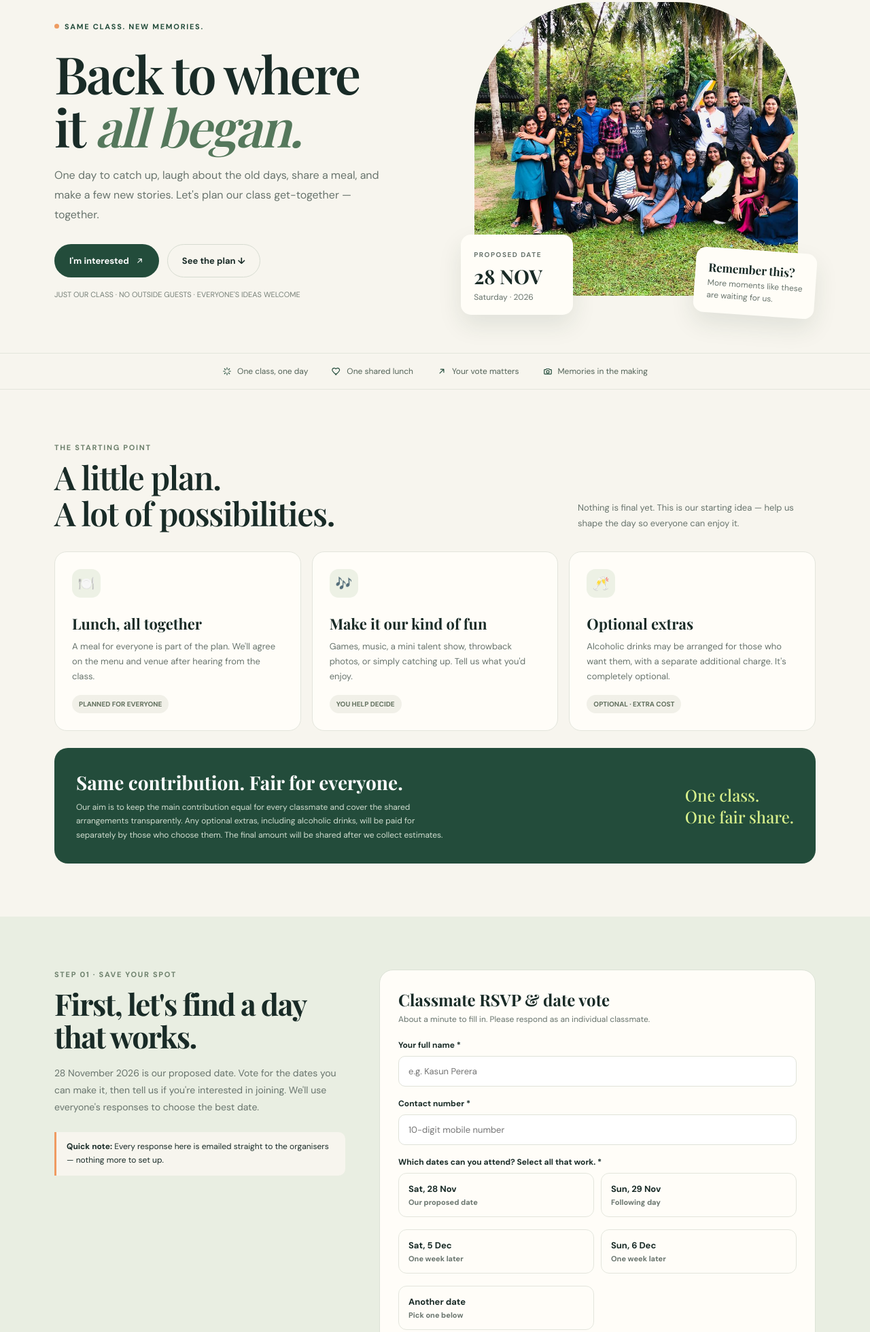
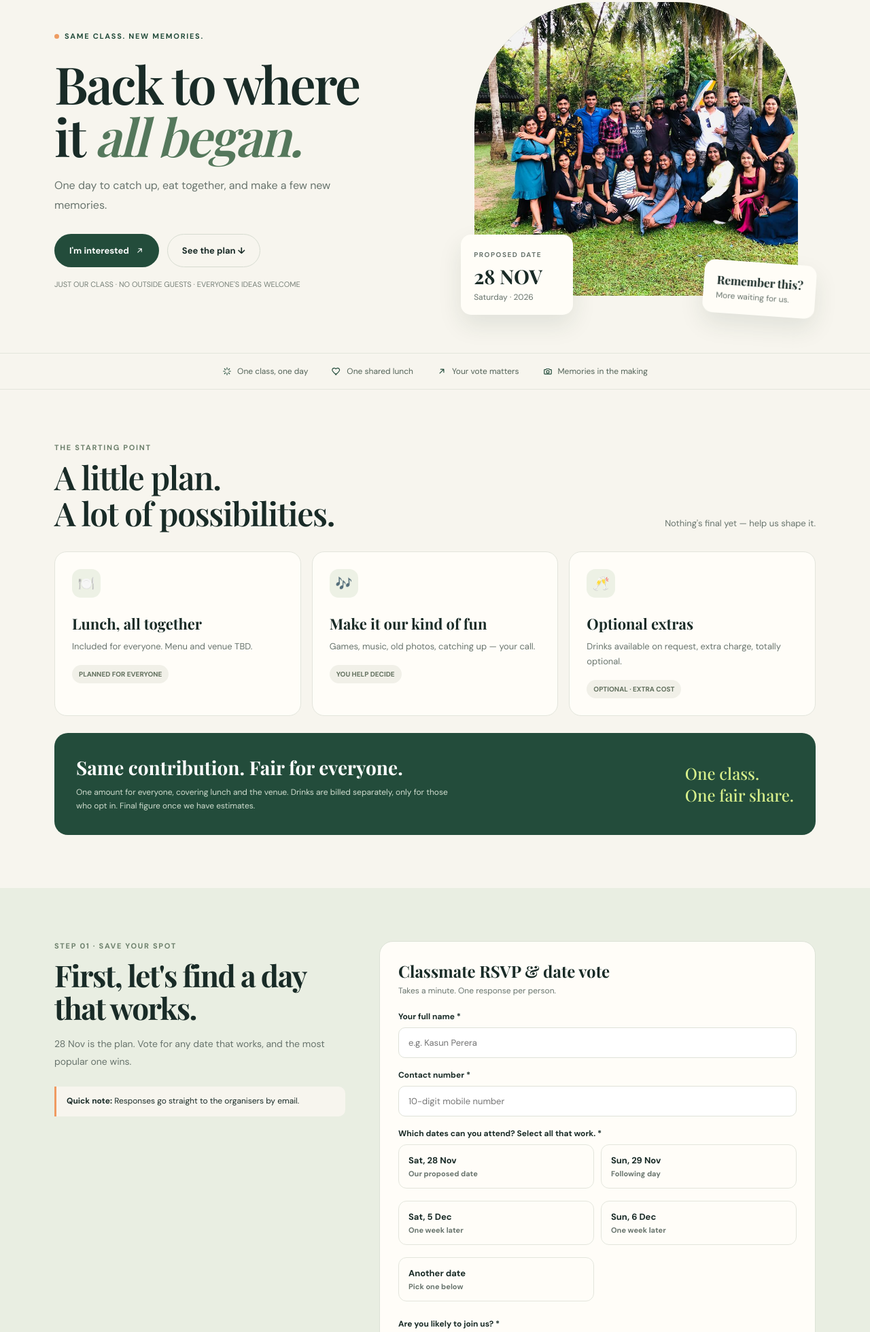
Before and after one commit to AthilaRavindu/class-party, a plain HTML site: page index.html in a window 1280 px wide. Shown: the part 137-2096 px from the top of the page at 68% size. Drawn offline with nearby package versions, Linux system fonts and the light colour scheme.

Commit message:
Cut filler copy across the site for a terser, less AI-generated feel
Co-Authored-By: Claude Sonnet 5 <noreply@anthropic.com>

```diff
--- a/index.html
+++ b/index.html
@@ -51,7 +51,7 @@ footer{padding:32px 0;border-top:1px solid var(--line)}.footer-row{display:flex;
     <div class="hero-copy">
       <div class="eyebrow"><span class="dot"></span> Same class. New memories.</div>
       <h1>Back to where<br>it <em>all began.</em></h1>
-      <p>One day to catch up, laugh about the old days, share a meal, and make a few new stories. Let's plan our class get-together — together.</p>
+      <p>One day to catch up, eat together, and make a few new memories.</p>
       <div class="actions"><a class="btn btn-primary" href="#vote">I'm interested <svg class="icon-arrow"><use href="#icon-arrow-up-right"/></svg></a><a class="btn btn-secondary" href="#plan">See the plan ↓</a></div>
       <div class="hero-note">JUST OUR CLASS · NO OUTSIDE GUESTS · EVERYONE'S IDEAS WELCOME</div>
     </div>
@@ -59,7 +59,7 @@ footer{padding:32px 0;border-top:1px solid var(--line)}.footer-row{display:flex;
       <div class="photo-main">
         <img src="images/hero-main.jpg" alt="Our class together at the 2024 get-together" loading="eager">
       </div>
-      <div class="float-card memory-card"><b>Remember this?</b><span>More moments like these<br>are waiting for us.</span></div>
+      <div class="float-card memory-card"><b>Remember this?</b><span>More waiting for us.</span></div>
       <div class="float-card date-card"><span>PROPOSED DATE</span><strong>28 NOV</strong><small>Saturday · 2026</small></div>
     </div>
   </header>
@@ -71,20 +71,20 @@ footer{padding:32px 0;border-top:1px solid var(--line)}.footer-row{display:flex;
   </div>
 
   <section id="plan" class="wrap">
-    <div class="section-head"><div><div class="kicker">The starting point</div><h2>A little plan.<br>A lot of possibilities.</h2></div><p>Nothing is final yet. This is our starting idea — help us shape the day so everyone can enjoy it.</p></div>
+    <div class="section-head"><div><div class="kicker">The starting point</div><h2>A little plan.<br>A lot of possibilities.</h2></div><p>Nothing's final yet — help us shape it.</p></div>
     <div class="cards">
-      <article class="card reveal"><div class="ico">🍽️</div><h3>Lunch, all together</h3><p>A meal for everyone is part of the plan. We'll agree on the menu and venue after hearing from the class.</p><span class="tag">PLANNED FOR EVERYONE</span></article>
-      <article class="card reveal"><div class="ico">🎶</div><h3>Make it our kind of fun</h3><p>Games, music, a mini talent show, throwback photos, or simply catching up. Tell us what you'd enjoy.</p><span class="tag">YOU HELP DECIDE</span></article>
-      <article class="card reveal"><div class="ico">🥂</div><h3>Optional extras</h3><p>Alcoholic drinks may be arranged for those who want them, with a separate additional charge. It's completely optional.</p><span class="tag">OPTIONAL · EXTRA COST</span></article>
+      <article class="card reveal"><div class="ico">🍽️</div><h3>Lunch, all together</h3><p>Included for everyone. Menu and venue TBD.</p><span class="tag">PLANNED FOR EVERYONE</span></article>
+      <article class="card reveal"><div class="ico">🎶</div><h3>Make it our kind of fun</h3><p>Games, music, old photos, catching up — your call.</p><span class="tag">YOU HELP DECIDE</span></article>
+      <article class="card reveal"><div class="ico">🥂</div><h3>Optional extras</h3><p>Drinks available on request, extra charge, totally optional.</p><span class="tag">OPTIONAL · EXTRA COST</span></article>
     </div>
-    <div class="budget reveal"><div><h3>Same contribution. Fair for everyone.</h3><p>Our aim is to keep the main contribution equal for every classmate and cover the shared arrangements transparently. Any optional extras, including alcoholic drinks, will be paid for separately by those who choose them. The final amount will be shared after we collect estimates.</p></div><div class="amount">One class.<br>One fair share.</div></div>
+    <div class="budget reveal"><div><h3>Same contribution. Fair for everyone.</h3><p>One amount for everyone, covering lunch and the venue. Drinks are billed separately, only for those who opt in. Final figure once we have estimates.</p></div><div class="amount">One class.<br>One fair share.</div></div>
   </section>
 
   <section id="vote" class="vote-section">
     <div class="wrap vote-layout">
-      <div class="vote-intro reveal"><div class="kicker">Step 01 · Save your spot</div><h2>First, let's find a day that works.</h2><p>28 November 2026 is our proposed date. Vote for the dates you can make it, then tell us if you're interested in joining. We'll use everyone's responses to choose the best date.</p><div class="note"><strong>Quick note:</strong> Every response here is emailed straight to the organisers — nothing more to set up.</div></div>
+      <div class="vote-intro reveal"><div class="kicker">Step 01 · Save your spot</div><h2>First, let's find a day that works.</h2><p>28 Nov is the plan. Vote for any date that works, and the most popular one wins.</p><div class="note"><strong>Quick note:</strong> Responses go straight to the organisers by email.</div></div>
       <form class="panel reveal" id="rsvpForm">
-        <h3>Classmate RSVP & date vote</h3><p class="sub">About a minute to fill in. Please respond as an individual classmate.</p>
+        <h3>Classmate RSVP & date vote</h3><p class="sub">Takes a minute. One response per person.</p>
         <div class="field"><label for="fullname">Your full name *</label><input id="fullname" name="fullname" required placeholder="e.g. Kasun Perera"></div>
         <div class="field"><label for="contact">Contact number *</label><input id="contact" name="contact" type="tel" inputmode="numeric" maxlength="10" required placeholder="10-digit mobile number">
           <div class="field-error" id="contactError"></div>
@@ -113,7 +113,7 @@ footer{padding:32px 0;border-top:1px solid var(--line)}.footer-row{display:flex;
         </div></div>
         <div class="field"><label for="food">Any dietary requirements?</label><select id="food" name="food"><option value="None shared">No special requirements</option><option>Vegetarian</option><option>Vegan</option><option>Food allergy / other (explain below)</option></select></div>
         <div class="field"><label for="ideas">Anything else we should know? (optional)</label><textarea id="ideas" name="ideas" placeholder="Dietary notes, timing restrictions, or anything that helps us plan…"></textarea></div>
-        <label class="checkline"><input type="checkbox" required><span>I understand this is for our class only, and the date and arrangements are not final yet.</span></label>
+        <label class="checkline"><input type="checkbox" required><span>Class only — details aren't final yet.</span></label>
         <input type="hidden" name="_subject" value="New Class Reunion RSVP">
         <input type="hidden" name="_template" value="table">
         <input type="hidden" name="_captcha" value="false">
@@ -124,15 +124,15 @@ footer{padding:32px 0;border-top:1px solid var(--line)}.footer-row{display:flex;
   </section>
 
   <section id="ideas" class="wrap">
-    <div class="section-head"><div><div class="kicker">Step 02 · Build the day</div><h2>What would make it<br>worth remembering?</h2></div><p>Pick the activities you like in the form below, or use these ideas to get the conversation going in the class group.</p></div>
+    <div class="section-head"><div><div class="kicker">Step 02 · Build the day</div><h2>What would make it<br>worth remembering?</h2></div><p>Pick what you like, or add your own in the form.</p></div>
     <div class="idea-grid">
-      <div class="idea-box reveal"><h3>Things we could do</h3><p>Choose a relaxed hangout or pack the day with activities — the class decides.</p><div class="idea-list"><span>🎤 Music & karaoke</span><span>🏆 Fun team games</span><span>📸 Photo corner</span><span>🧠 Class quiz</span><span>🎁 Secret gift exchange</span><span>🎬 2024 throwback slideshow</span><span>⚽ Friendly sports</span><span>💬 Catch-up time</span></div></div>
-      <div class="idea-box reveal"><h3>Help us plan the details</h3><p>We'll need your input on a few practical things before confirming anything.</p><div class="idea-list"><span>📍 Venue / school grounds</span><span>🍛 Lunch menu</span><span>💰 Fair shared budget</span><span>🕙 Start & finish time</span><span>🎵 Music preferences</span><span>🚌 Transport needs</span></div><p style="margin-top:18px">Have a suggestion? Add it to the response form or send it to the organisers.</p><a class="btn btn-secondary" href="#vote">Share your response ↗</a></div>
+      <div class="idea-box reveal"><h3>Things we could do</h3><p>Low-key hangout or packed schedule — up to the class.</p><div class="idea-list"><span>🎤 Music & karaoke</span><span>🏆 Fun team games</span><span>📸 Photo corner</span><span>🧠 Class quiz</span><span>🎁 Secret gift exchange</span><span>🎬 2024 throwback slideshow</span><span>⚽ Friendly sports</span><span>💬 Catch-up time</span></div></div>
+      <div class="idea-box reveal"><h3>Help us plan the details</h3><p>Weigh in on these before anything's confirmed.</p><div class="idea-list"><span>📍 Venue / school grounds</span><span>🍛 Lunch menu</span><span>💰 Fair shared budget</span><span>🕙 Start & finish time</span><span>🎵 Music preferences</span><span>🚌 Transport needs</span></div><p style="margin-top:18px">Got a suggestion? Add it to the form.</p><a class="btn btn-secondary" href="#vote">Share your response ↗</a></div>
     </div>
   </section>
 
   <section id="memories" class="gallery">
-    <div class="wrap"><div class="section-head"><div><div class="kicker">A look back</div><h2>2024 was just the beginning.</h2></div><p>We'll add photos from our last get-together here. Got a favourite photo? Send it to the organisers.</p></div>
+    <div class="wrap"><div class="section-head"><div><div class="kicker">A look back</div><h2>2024 was just the beginning.</h2></div><p>From our last get-together. Got a better shot? Send it over.</p></div>
       <div class="gallery-grid">
         <div class="gallery-tile reveal"><img src="images/gallery-1.jpg" alt="The class together under the palms, 2024" loading="lazy"><div class="tile-caption"><div class="gallery-label">The whole crew</div><small>2024 get-together</small></div></div>
         <div class="gallery-tile reveal"><img src="images/gallery-2.jpg" alt="A few classmates together, 2024" loading="lazy"><div class="tile-caption"><div class="gallery-label">The girls</div><small>2024 get-together</small></div></div>
@@ -145,7 +145,6 @@ footer{padding:32px 0;border-top:1px solid var(--line)}.footer-row{display:flex;
         <div class="gallery-tile reveal"><img src="images/gallery-9.jpg" alt="A group selfie under the trees, 2024" loading="lazy"><div class="tile-caption"><div class="gallery-label">Under the trees</div><small>2024 get-together</small></div></div>
         <div class="gallery-tile reveal"><img src="images/gallery-10.jpg" alt="A close group selfie, 2024" loading="lazy"><div class="tile-caption"><div class="gallery-label">Say cheese</div><small>2024 get-together</small></div></div>
       </div>
-      <div class="gallery-hint">Got a better shot from 2024? Send it to the organisers and we'll swap it in.</div>
     </div>
   </section>
 </main>
```
